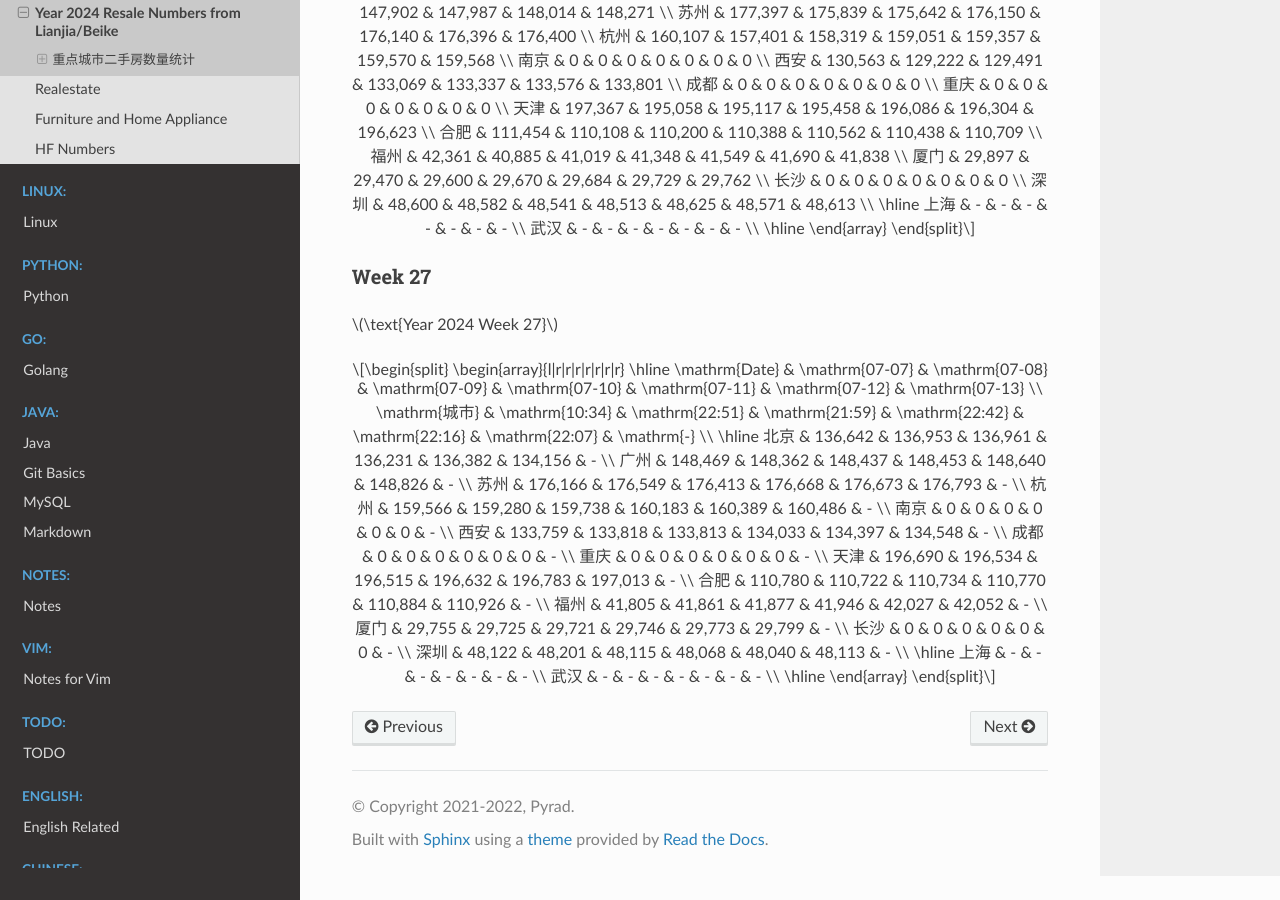
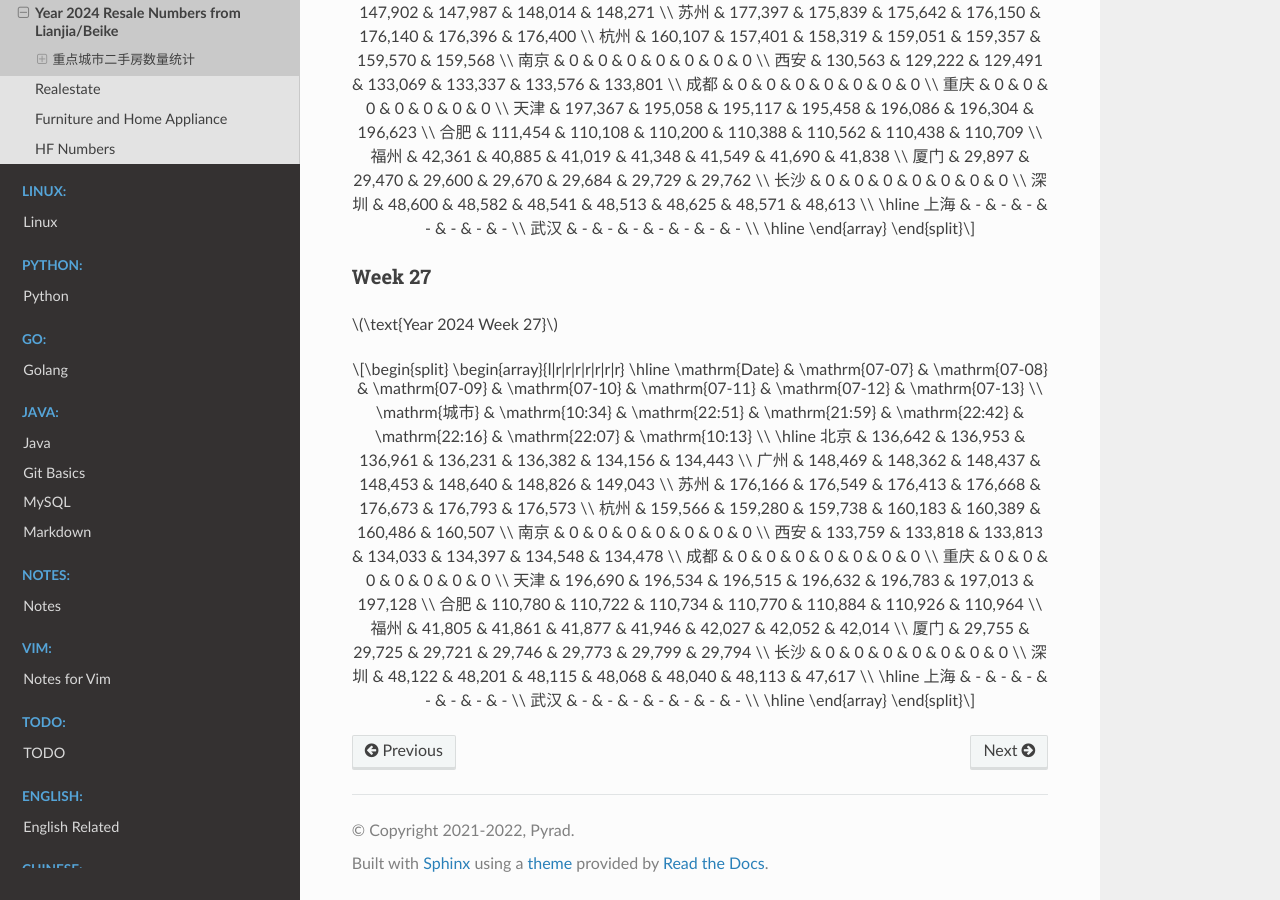
Before and after one commit to Pyrad/pyradnotes, a Sphinx documentation site: the page built from source/RealEstate/resalenumbers2024.md, in a window 1280 px wide and 900 px high, scrolled down 13253 px. Built offline with Sphinx 7.4.7 and the Read the Docs theme 2.0.0, drawn with Linux system fonts in a browser that asks for light colours; pages that are not in the unit, such as notebooks, are missing from menus; a script that is not in the unit is left out.

Commit message:
Realestate Update resale numbers 2024-07-13 10:13

```diff
--- a/source/RealEstate/resalenumbers2024.md
+++ b/source/RealEstate/resalenumbers2024.md
@@ -875,22 +875,22 @@
 \begin{array}{l|r|r|r|r|r|r|r}
 \hline
 \mathrm{Date} & \mathrm{07-07} & \mathrm{07-08} & \mathrm{07-09} & \mathrm{07-10} & \mathrm{07-11} & \mathrm{07-12} & \mathrm{07-13} \\
-\mathrm{城市} & \mathrm{10:34} & \mathrm{22:51} & \mathrm{21:59} & \mathrm{22:42} & \mathrm{22:16} & \mathrm{22:07} & \mathrm{-} \\
+\mathrm{城市} & \mathrm{10:34} & \mathrm{22:51} & \mathrm{21:59} & \mathrm{22:42} & \mathrm{22:16} & \mathrm{22:07} & \mathrm{10:13} \\
 \hline
-北京 & 136,642 & 136,953 & 136,961 & 136,231 & 136,382 & 134,156 & - \\
-广州 & 148,469 & 148,362 & 148,437 & 148,453 & 148,640 & 148,826 & - \\
-苏州 & 176,166 & 176,549 & 176,413 & 176,668 & 176,673 & 176,793 & - \\
-杭州 & 159,566 & 159,280 & 159,738 & 160,183 & 160,389 & 160,486 & - \\
-南京 & 0 & 0 & 0 & 0 & 0 & 0 & - \\
-西安 & 133,759 & 133,818 & 133,813 & 134,033 & 134,397 & 134,548 & - \\
-成都 & 0 & 0 & 0 & 0 & 0 & 0 & - \\
-重庆 & 0 & 0 & 0 & 0 & 0 & 0 & - \\
-天津 & 196,690 & 196,534 & 196,515 & 196,632 & 196,783 & 197,013 & - \\
-合肥 & 110,780 & 110,722 & 110,734 & 110,770 & 110,884 & 110,926 & - \\
-福州 & 41,805 & 41,861 & 41,877 & 41,946 & 42,027 & 42,052 & - \\
-厦门 & 29,755 & 29,725 & 29,721 & 29,746 & 29,773 & 29,799 & - \\
-长沙 & 0 & 0 & 0 & 0 & 0 & 0 & - \\
-深圳 & 48,122 & 48,201 & 48,115 & 48,068 & 48,040 & 48,113 & - \\
+北京 & 136,642 & 136,953 & 136,961 & 136,231 & 136,382 & 134,156 & 134,443 \\
+广州 & 148,469 & 148,362 & 148,437 & 148,453 & 148,640 & 148,826 & 149,043 \\
+苏州 & 176,166 & 176,549 & 176,413 & 176,668 & 176,673 & 176,793 & 176,573 \\
+杭州 & 159,566 & 159,280 & 159,738 & 160,183 & 160,389 & 160,486 & 160,507 \\
+南京 & 0 & 0 & 0 & 0 & 0 & 0 & 0 \\
+西安 & 133,759 & 133,818 & 133,813 & 134,033 & 134,397 & 134,548 & 134,478 \\
+成都 & 0 & 0 & 0 & 0 & 0 & 0 & 0 \\
+重庆 & 0 & 0 & 0 & 0 & 0 & 0 & 0 \\
+天津 & 196,690 & 196,534 & 196,515 & 196,632 & 196,783 & 197,013 & 197,128 \\
+合肥 & 110,780 & 110,722 & 110,734 & 110,770 & 110,884 & 110,926 & 110,964 \\
+福州 & 41,805 & 41,861 & 41,877 & 41,946 & 42,027 & 42,052 & 42,014 \\
+厦门 & 29,755 & 29,725 & 29,721 & 29,746 & 29,773 & 29,799 & 29,794 \\
+长沙 & 0 & 0 & 0 & 0 & 0 & 0 & 0 \\
+深圳 & 48,122 & 48,201 & 48,115 & 48,068 & 48,040 & 48,113 & 47,617 \\
 \hline
 上海 & - & - & - & - & - & - & - \\
 武汉 & - & - & - & - & - & - & - \\
```
Also changed, not shown: 1 other file.
